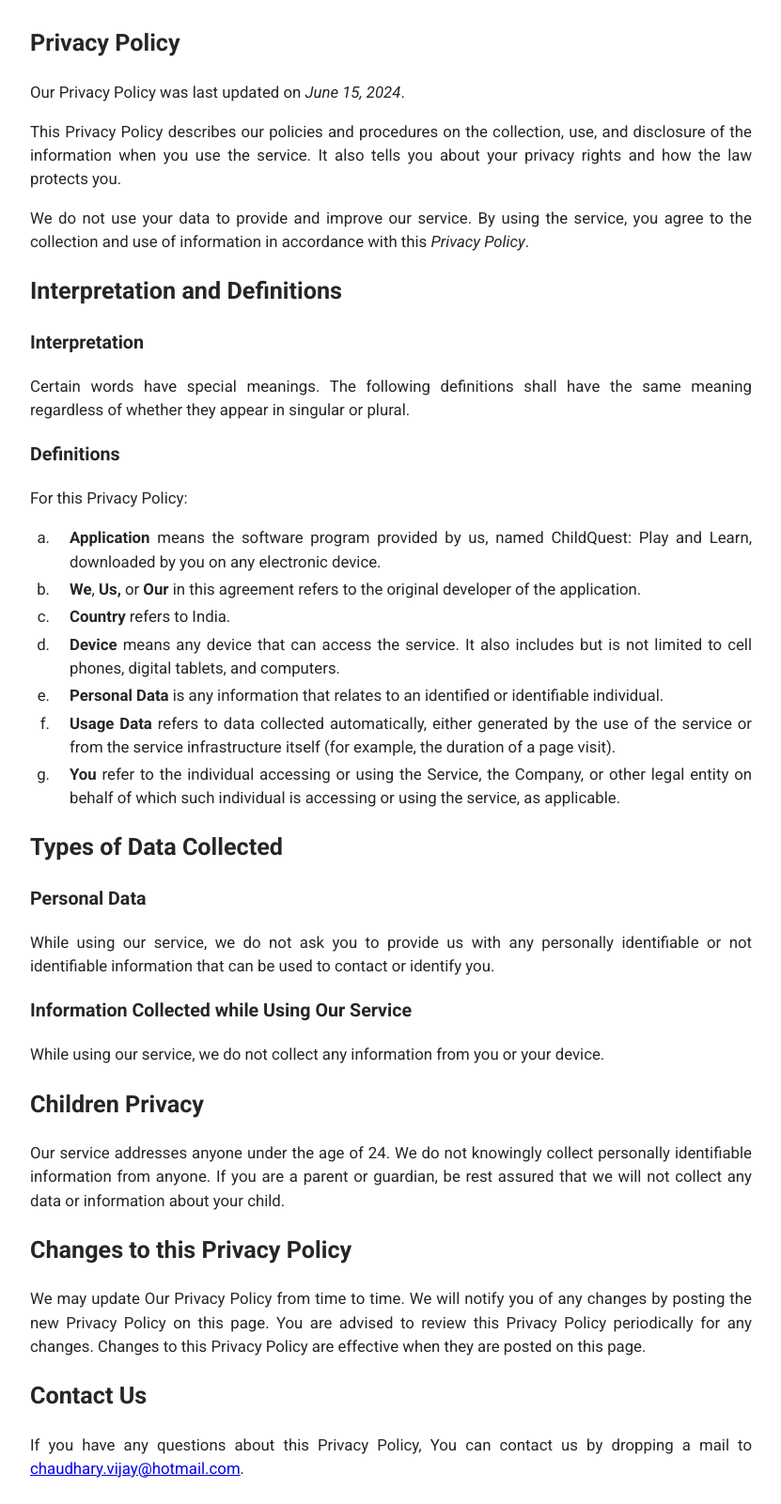
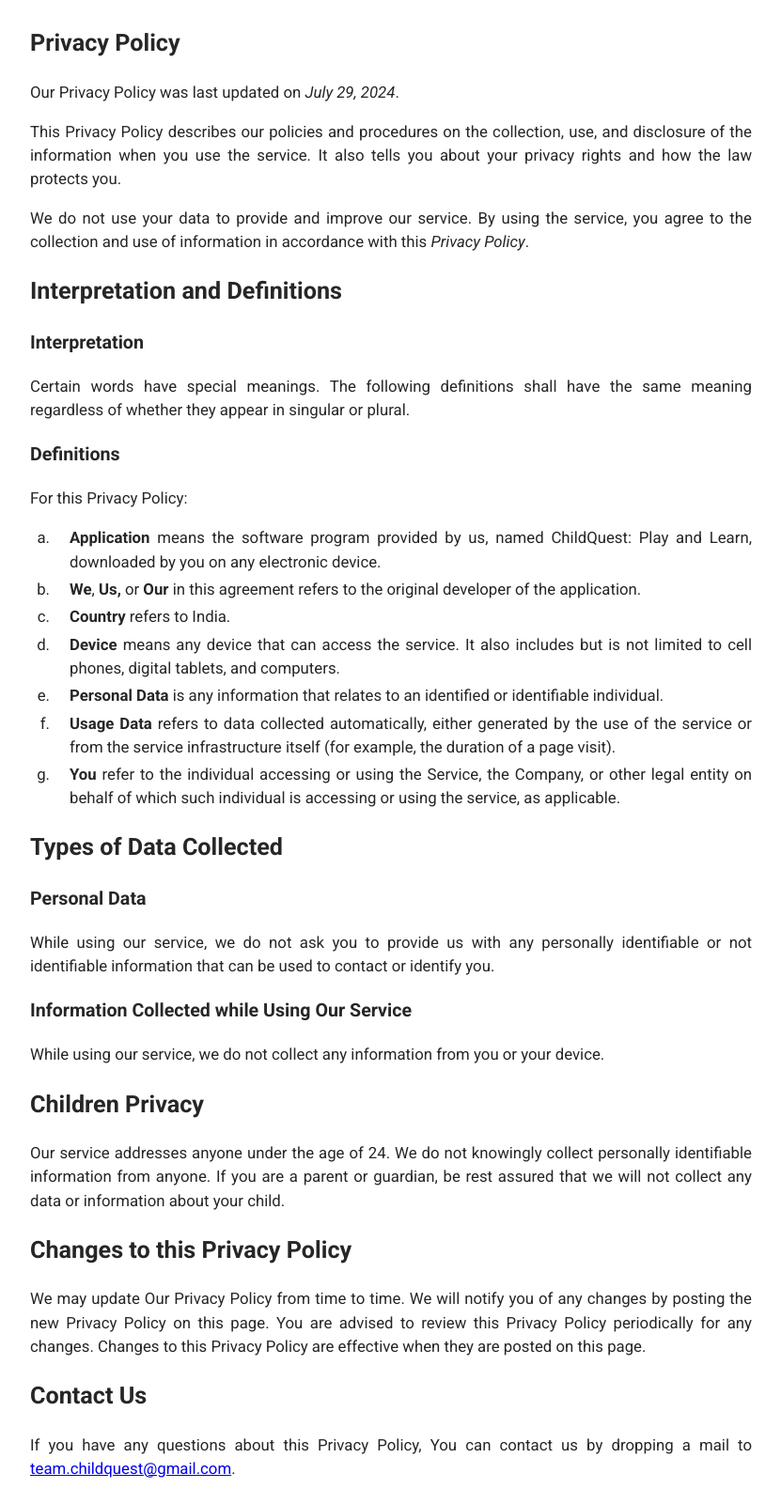
Before and after one commit to wisequest/childquest, a plain HTML site: page index.html in a window 1280 px wide. Shown: the part 71-1672 px from the top of the page at 94% size, without its empty margins (224-1055 px from the left). Drawn offline with Linux system fonts and the light colour scheme.

Commit message:
Update index.html

```diff
--- a/index.html
+++ b/index.html
@@ -76,7 +76,7 @@ ul li + li {
         <section>
           <h2>Privacy Policy</h2>
           <div>
-            Our Privacy Policy was last updated on <em>June 15, 2024</em>.
+            Our Privacy Policy was last updated on <em>July 29, 2024</em>.
             <p>
               This Privacy Policy describes our policies and procedures on the
               collection, use, and disclosure of the information when you use the
@@ -167,7 +167,7 @@ ul li + li {
         <section>
           <h2>Contact Us</h2>
           <p>If you have any questions about this Privacy Policy, You can
-            contact us by dropping a mail to <a href="mailto:chaudhary.vijay@hotmail.com?subject=Inquiry about ChildQuest: Play and Learn Privacy Policy 🕵️‍♂️">chaudhary.vijay@hotmail.com</a>.
+            contact us by dropping a mail to <a href="mailto:team.childquest@gmail.com?subject=Inquiry about ChildQuest: Play and Learn Privacy Policy 🕵️‍♂️">team.childquest@gmail.com</a>.
           </p>
         </section>
       </article>
```
